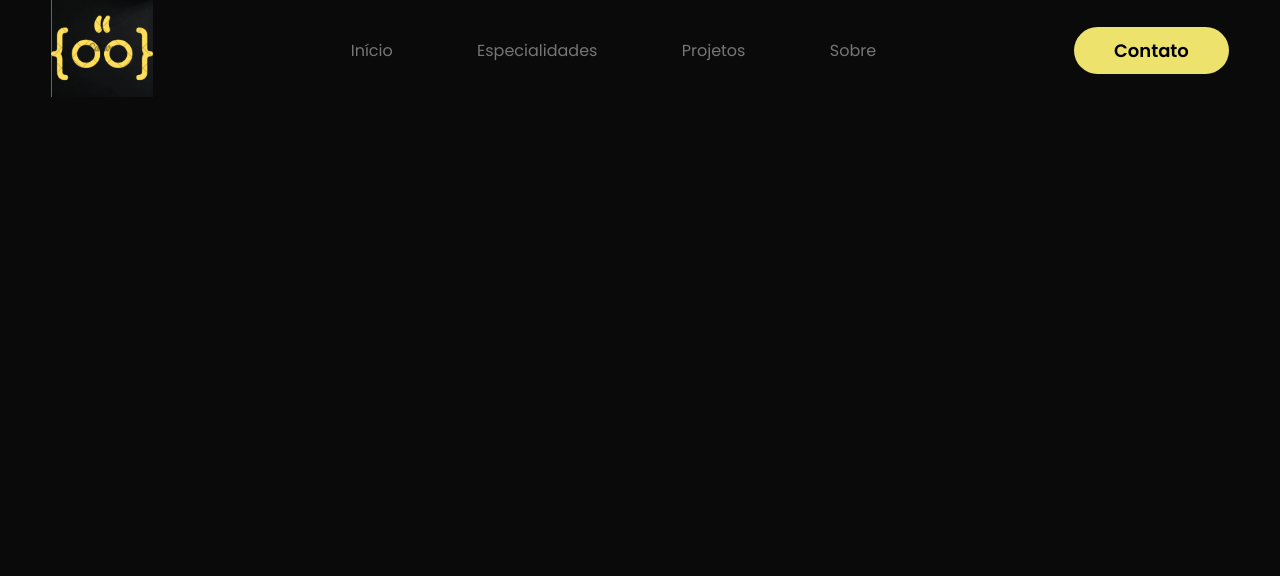
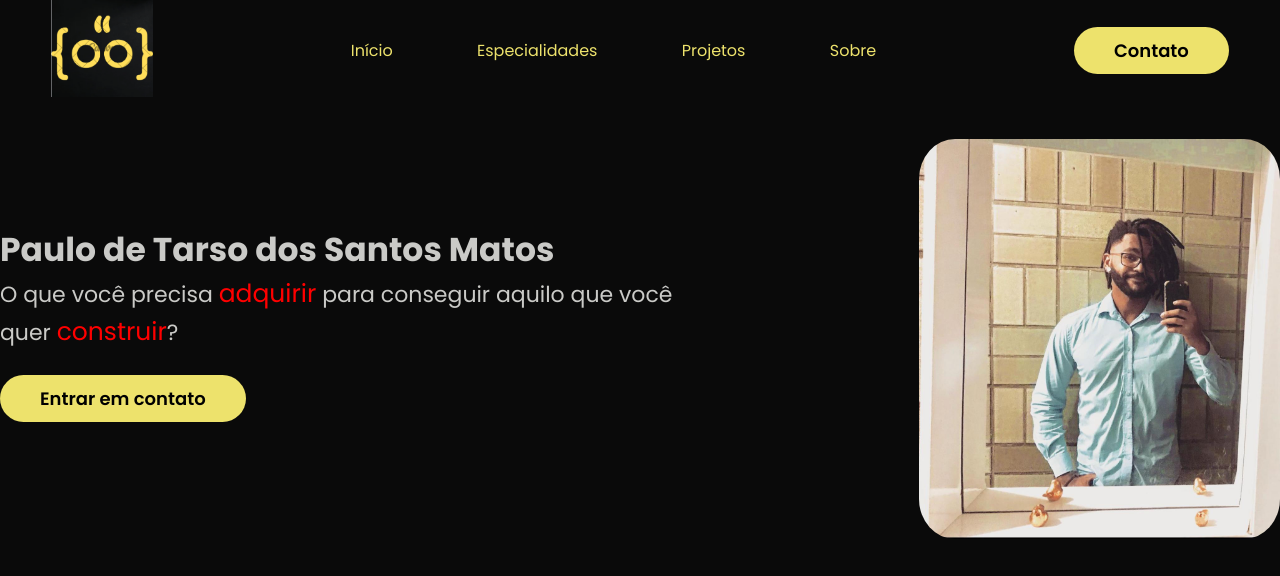
Before and after one commit to plmts/site-pessoal, a plain HTML site: page index.html in a window 1280 px wide. Drawn offline with Linux system fonts and the light colour scheme.

Commit message:
iniciado o main. adicionado texto e imagem de exibição

```diff
--- a/index.html
+++ b/index.html
@@ -34,5 +34,28 @@
       </div>
     </div> <!--FECHAR CLASSE INTERFACE -->
   </header>
+
+  <main>
+    <section class="topo-do-site">
+      <div class="interface">
+        <div class="flex">
+          <div class="txt-topo-site">
+            <h1>Paulo de Tarso dos Santos Matos</h1>
+            <p>O que você precisa <span>adquirir</span> para conseguir aquilo que você quer <span>construir</span>?</p>
+            <div class="btn-contato">
+            <a href="#">
+              <button>Entrar em contato</button>
+            </a>
+          </div>
+        </div> <!--FECHAR TXT TOPO SITE -->
+          <div class="img-topo-site">
+            <a href="#">
+              <img src="images/corpo.jpeg" alt="">
+            </a>
+          </div> <!--FECHAR IMG TOPO SITE-->
+        </div> <!--FECHAR FLEX-->
+      </div> <!--FECHAR INTERFACE-->
+    </section> <!--FECHAR SECTION TOPO DO SITE-->
+  </main>
 </body>
 </html>
--- a/style.css
+++ b/style.css
@@ -11,14 +11,32 @@ body {
   height: 100vh;
 }
 
+.btn-contato button {
+  padding: 10px 40px;
+  font-size: 18px;
+  font-weight: 600;
+  border: none;
+  border-radius: 30px;
+  background-color: rgb(237, 226, 108);
+  cursor: pointer;
+  transition: .2s;
+}
+
+.btn-contato button:hover {
+  box-shadow: 0 0 8px rgba(237, 226, 108, 0.657);
+  transform: scale(1.05);
+}
+
 .interface {
   max-width: 1280px;
   margin: 0 auto;
 }
 
+.flex {
+  display: flex;
+}
 
 /* ESTILIZAÇÕES CABEÇALHO */
-
 header {
   padding: 40px 4%;
 }
@@ -31,7 +49,7 @@ header .interface {
 }
 
 header a {
-  color: #777676;
+  color: rgb(237, 226, 108);
   text-decoration: none;
   display: inline-block;
   transition: .2s;
@@ -51,20 +69,50 @@ header nav ul li {
   padding: 0 40px;
 }
 
-header .btn-contato button {
-  padding: 10px 40px;
-  font-size: 18px;
-  font-weight: 600;
-  border: none;
-  border-radius: 30px;
-  background-color: rgb(237, 226, 108);
-  cursor: pointer;
+header .logo img {
+  max-height: 100px;
 }
 
-header .btn-contato button:hover {
-  box-shadow: 0 0 8px rgba(237, 226, 108, 0.657);
+/* ESTILO TOPO DO SITE */
+section .topo-do-site {
+  padding: 40px 4%;
 }
 
-header .logo img{
-  max-height: 100px;
+section .topo-do-site .flex {
+  align-items: center;
+  justify-content: center;
 }
+
+section .txt-topo-site {
+  color: rgb(202, 202, 199);
+  margin-top: 125px;
+  font-size: 22px;
+}
+
+section .txt-topo-site button {
+  margin-top: 1.5rem;
+  display: inline-block;
+}
+
+main .img-topo-site img {
+  height: 400px;
+  margin: 1.5rem 0 0 12.7rem;
+  border-radius: 10%;
+  position: relative;
+  animation: flutuar 2s ease-in-out infinite alternate;
+}
+
+section .txt-topo-site span {
+  color: red;
+  font-size: 25px;
+}
+
+
+@keyframes flutuar {
+  0%{
+    top: 0;
+  }
+  100%{
+    top:30px
+  }
+}
```
Also changed, not shown: images/corpo.jpeg (added).
